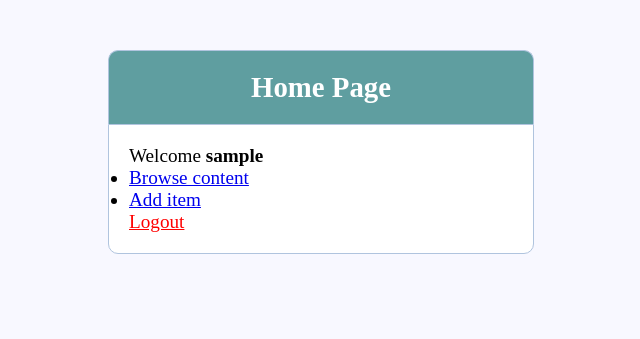
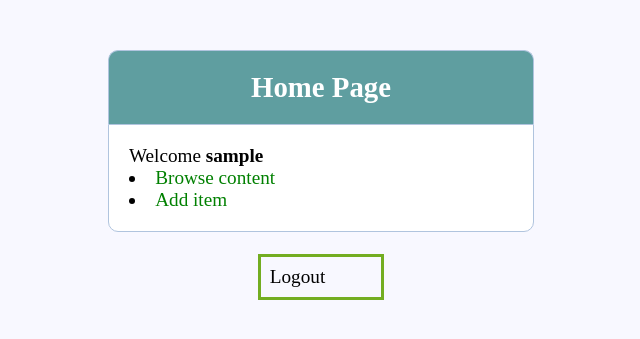
Before and after one commit to calvintts/130_project2, a PHP site: page / in a window 1280 px wide. Shown: the top 339 px of the page, without its empty margins (319-959 px from the left). Run offline with PHP 8.4, Linux system fonts and the light colour scheme; the visitor is signed in with stand-in values (Sample User, id 1).

Commit message:
Add files via upload

```diff
--- a/index.php
+++ b/index.php
@@ -40,15 +40,19 @@
     <!-- logged in user information -->
     <?php  if (isset($_SESSION['username'])) : ?>
     	<p>Welcome <strong><?php echo $_SESSION['username']; ?></strong></p>
-      <ul>
-        <li><a href="display.php">Browse content</a></li>
-        <li><a href="newitem.php">Add item</a></li>
-		</ul>
+        <li><a href="display.php" id="l">Browse content</a></li>
+        <li><a href="newitem.php" id = "l">Add item</a></li>
         <!--<li><a href="index.php?logout=1">Logout</a></li>-->
-<p> <a href="index.php?logout='1'" name="logout" style="color: red;">Logout</a> </p>
+
 
     <?php endif ?>
 </div>
 
 </body>
+<footer>
+<br>
+<div class="center">
+  <p> <a href="index.php?logout='1'" name="logout" id="o" style="color:black;">Logout</a> </p>
+</div>
+</footer>
 </html>
--- a/style.css
+++ b/style.css
@@ -49,6 +49,7 @@ form, .content {
   background: #5F9EA0;
   border: none;
   border-radius: 5px;
+
 }
 .error {
   width: 92%;
@@ -66,3 +67,24 @@ form, .content {
   border: 1px solid #3c763d;
   margin-bottom: 20px;
 }
+
+#l{color: green;
+	text-decoration: none;
+}
+.center {
+    margin: auto;
+    width: 8%;
+    border: 3px solid #73AD21;
+    padding: 9px;
+}
+#o{text-decoration: none;
+	}
+
+#home
+{
+	text-decoration:none;
+	text-align:center;
+}
+table{text-align:center;}
+com{
+	text-align:center;}
```
Also changed, not shown: display.php (+23 -11 lines), displayphone.php (+5 -4 lines), newitem.php (+6 -4 lines), server.php (+16 -0 lines).
